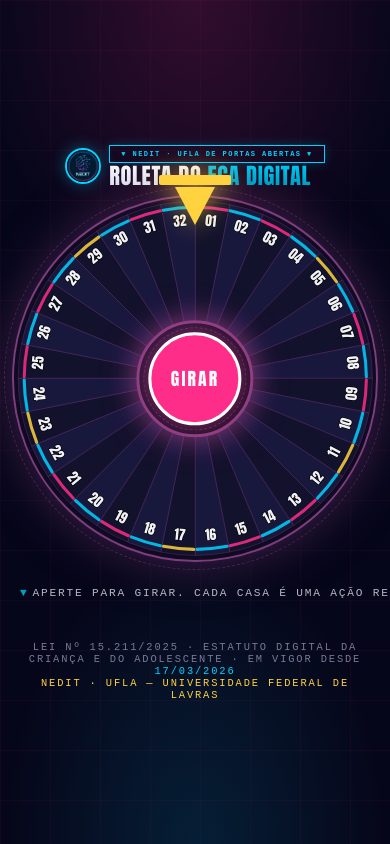
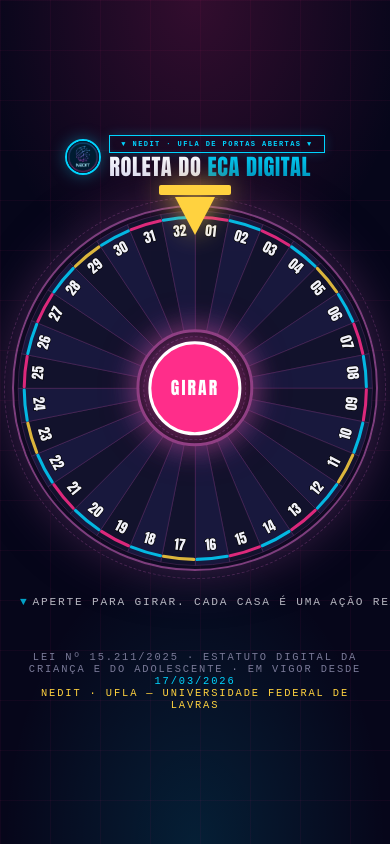
Before and after one commit to flaviacarvalho7-tech/roleta_nedit, a plain HTML site: page index.html in a window 390 px wide. Drawn offline with Linux system fonts and the light colour scheme.

Commit message:
Increase gap between title and wheel
Co-Authored-By: Claude Sonnet 4.6 <noreply@anthropic.com>

```diff
--- a/index.html
+++ b/index.html
@@ -70,7 +70,7 @@ body::before {
   align-items: center;
   justify-content: center;
   gap: clamp(0.5rem, 1.5vw, 1rem);
-  padding: clamp(1.2rem, 4vh, 2.5rem) 1rem 0.4rem;
+  padding: clamp(1.2rem, 4vh, 2.5rem) 1rem clamp(1rem, 3vh, 2rem);
   width: 100%;
   position: relative;
   z-index: 10;
```
Also changed, not shown: roleta-eca-digital.html (+1 -1 lines).
